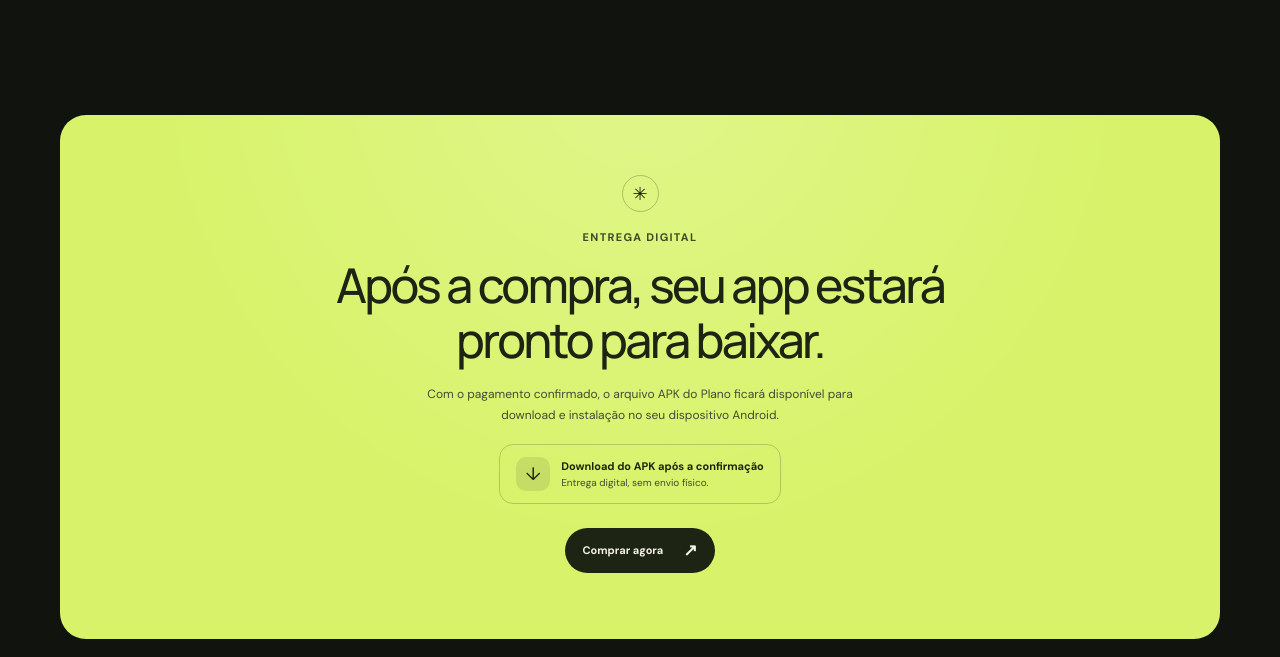
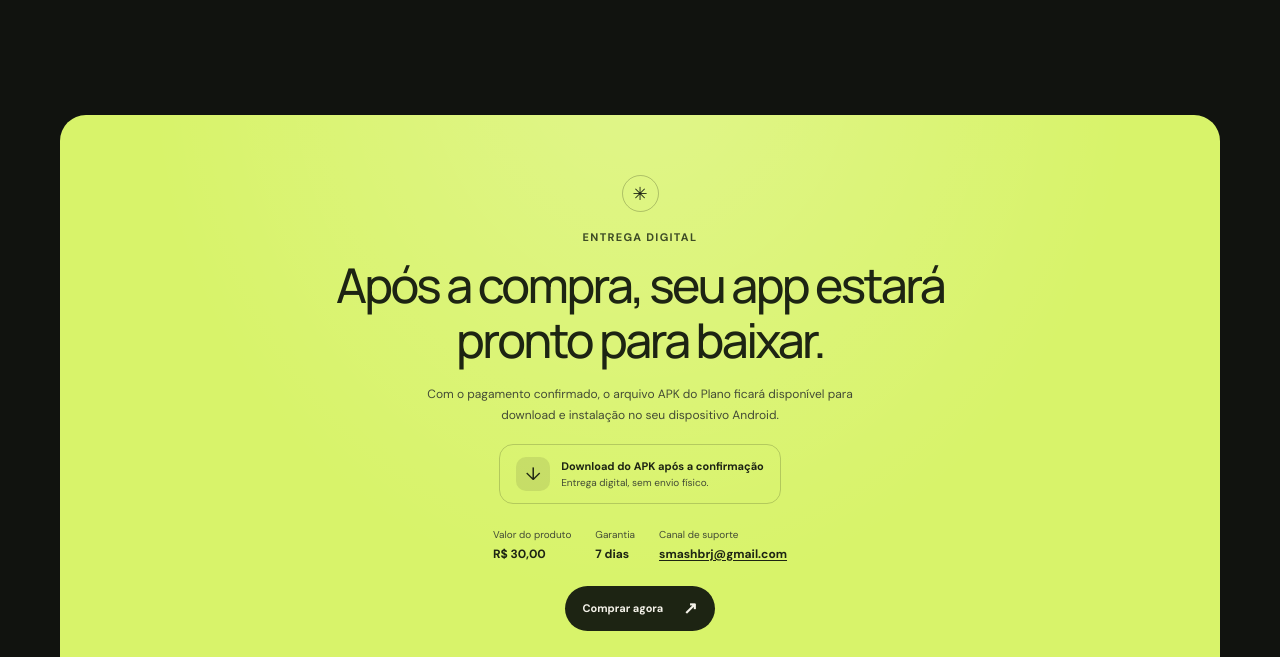
Before and after one commit to ANIMAWIS/App-Plano, a plain HTML site: page index.html in a window 1280 px wide. Shown: the part 2636-3293 px from the top of the page. Drawn offline with Linux system fonts and the light colour scheme.

Commit message:
Add files via upload

```diff
--- a/index.html
+++ b/index.html
@@ -202,6 +202,20 @@
             <small>Entrega digital, sem envio físico.</small>
           </span>
         </div>
+        <div class="purchase-details" aria-label="Informações da compra">
+          <div class="purchase-detail">
+            <span>Valor do produto</span>
+            <strong><data value="30.00">R$ 30,00</data></strong>
+          </div>
+          <div class="purchase-detail">
+            <span>Garantia</span>
+            <strong>7 dias</strong>
+          </div>
+          <div class="purchase-detail">
+            <span>Canal de suporte</span>
+            <strong><a href="mailto:smashbrj@gmail.com">smashbrj@gmail.com</a></strong>
+          </div>
+        </div>
         <a class="button button-dark" href="https://ev.braip.com/checkout/pla89rxm/chel5pwq">
           Comprar agora <span aria-hidden="true">↗</span>
         </a>
--- a/styles.css
+++ b/styles.css
@@ -719,6 +719,34 @@ h3 {
   font-size: 10px;
 }
 
+.purchase-details {
+  display: flex;
+  flex-wrap: wrap;
+  justify-content: center;
+  gap: 24px;
+  margin: 0 0 24px;
+}
+
+.purchase-detail {
+  display: grid;
+  gap: 5px;
+  text-align: left;
+}
+
+.purchase-detail > span {
+  color: #434b35;
+  font-size: 10px;
+}
+
+.purchase-detail strong {
+  font-size: 12px;
+}
+
+.purchase-detail a {
+  text-decoration: underline;
+  text-underline-offset: 2px;
+}
+
 .button-dark {
   min-height: 45px;
   padding-inline: 17px;
```
